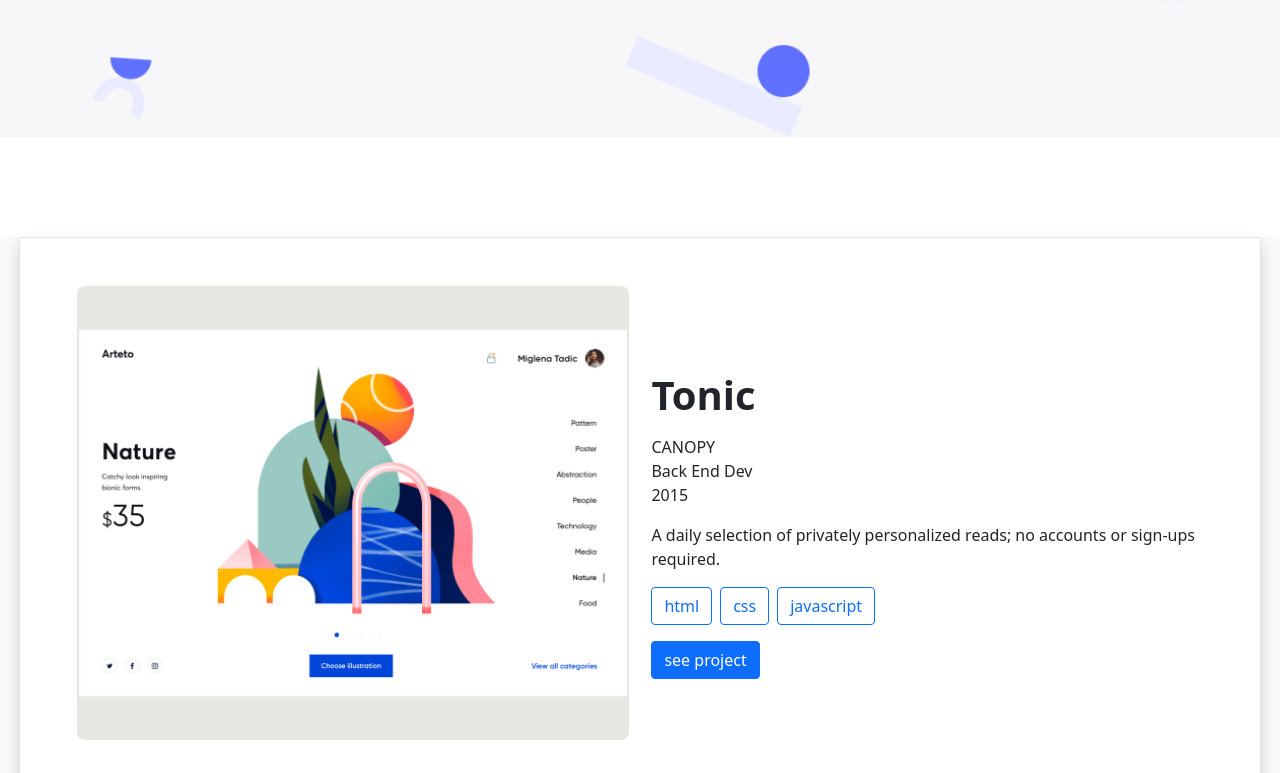
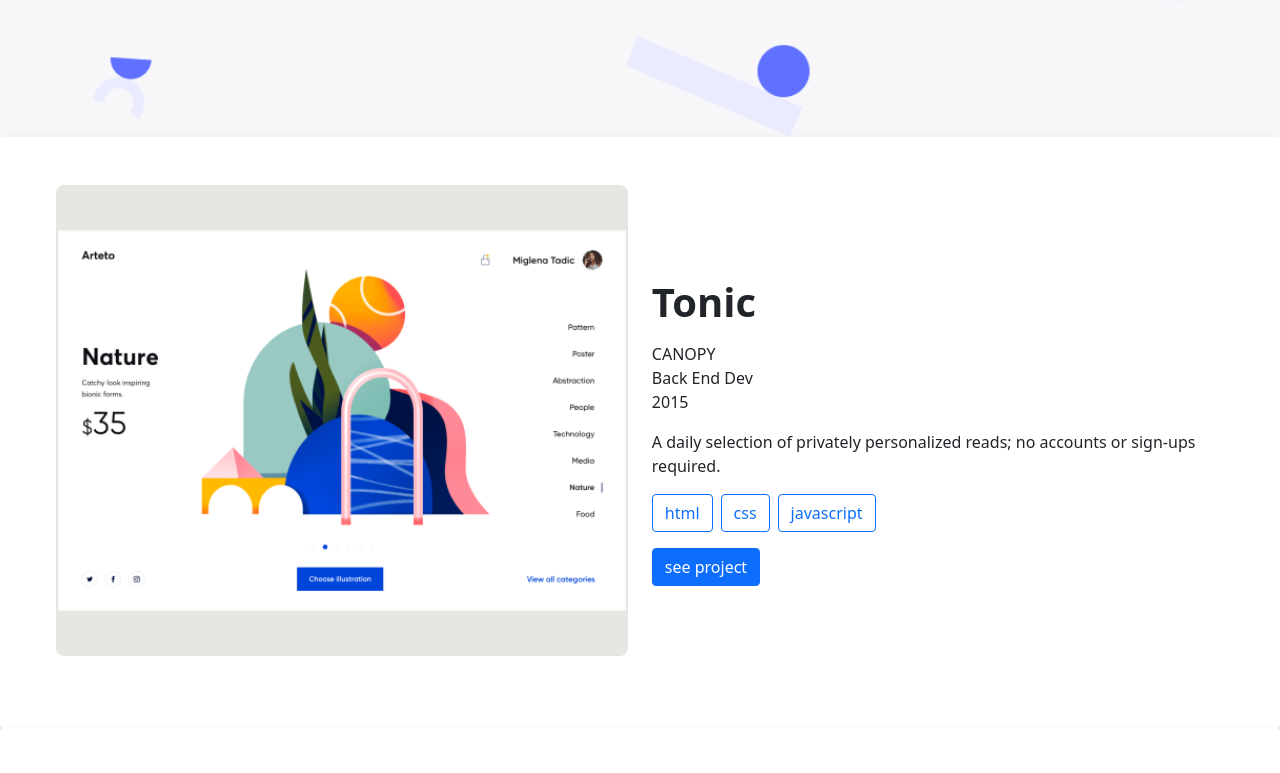
Before and after one commit to Ejikeokegbe/Bootstrap-css, a website: page index.html in a window 1280 px wide. Shown: the part 740-1513 px from the top of the page. Drawn offline with nearby package versions, Linux system fonts and the light colour scheme.

Commit message:
modified style.css for error correction

```diff
--- a/style.css
+++ b/style.css
@@ -38,17 +38,6 @@
   to {
     transform: rotate(359deg);
   }
-}
-
-.container-b {
-  background-color: white;
-  margin-left: 1.2em;
-  margin-right: 1.2em;
-  justify-self: center;
-  margin-top: 100px;
-  border-radius: 20px;
-  border: 1px solid #dfe1e6;
-  padding-bottom: 20px;
 }
 
 .btn {
```
Lines whose indentation alone changed are shown as unchanged.
